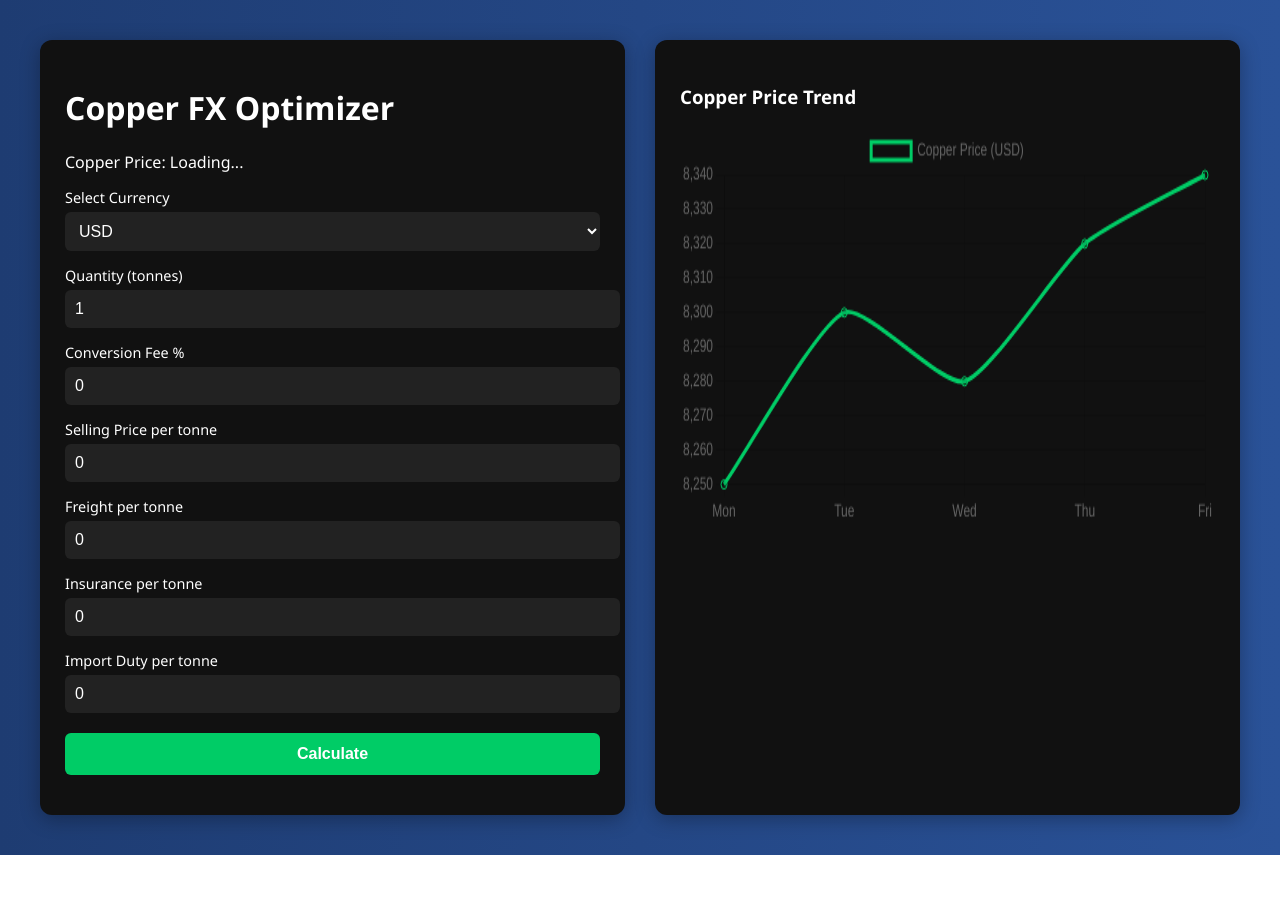
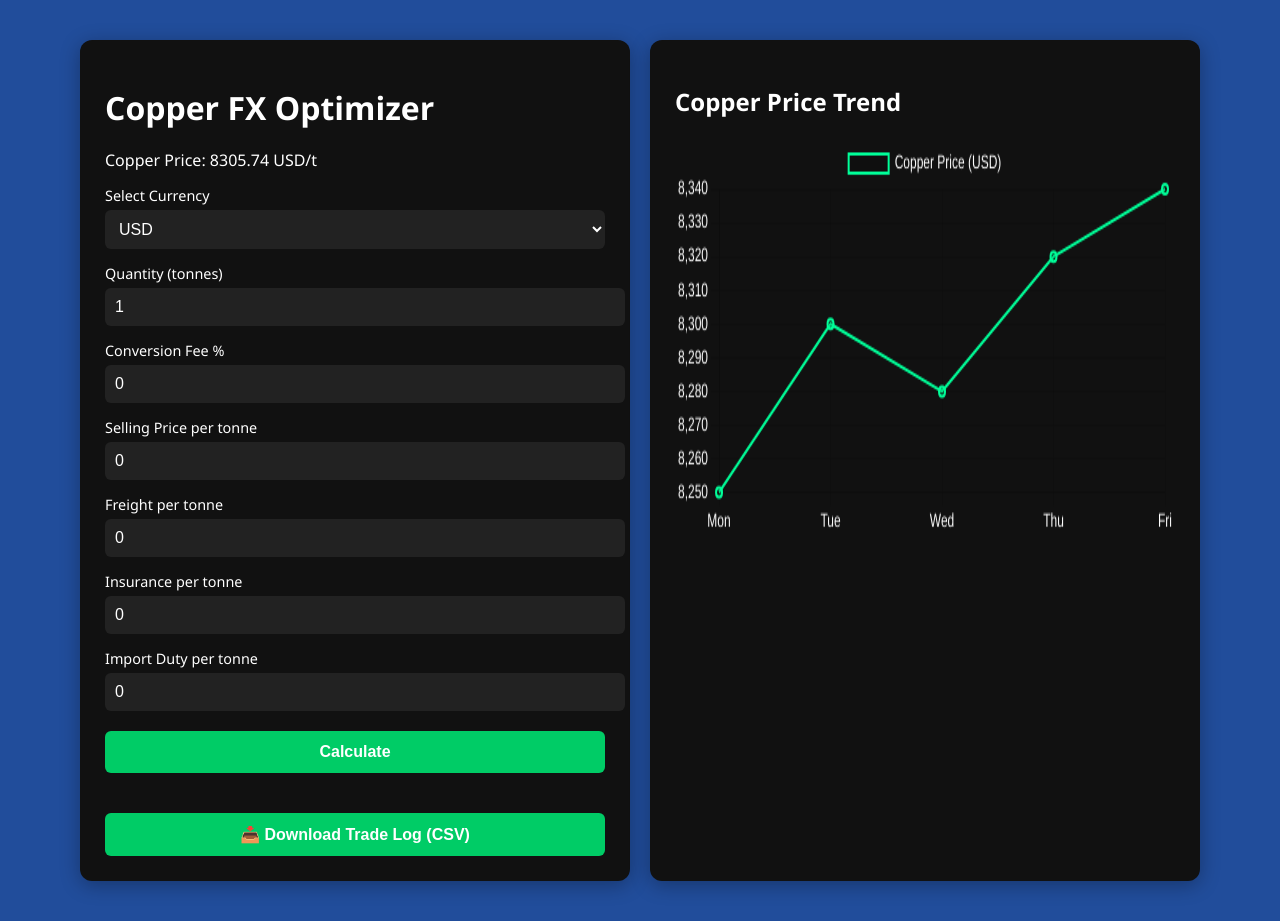
Before and after one commit to rusj05/CopperDesk, a plain HTML site: page index.html in a window 1280 px wide. Both pictures are taken after a click on the button "Calculate". Before the commit the page ends 855 px from the top, so only its background shows below. Drawn offline with nearby package versions, Linux system fonts and the light colour scheme; no server answers.

Commit message:
Update index.html

```diff
--- a/index.html
+++ b/index.html
@@ -1,54 +1,48 @@
 <!DOCTYPE html>
 <html lang="en">
 <head>
-  <meta charset="UTF-8">
-  <meta name="viewport" content="width=device-width, initial-scale=1.0">
+  <meta charset="UTF-8" />
+  <meta name="viewport" content="width=device-width, initial-scale=1.0" />
   <title>Copper FX Optimizer</title>
   <style>
     body {
-      background: linear-gradient(to right, #1e3c72, #2a5298);
+      margin: 0;
       font-family: 'Segoe UI', sans-serif;
-      color: white;
+      background: #214d9b;
+      color: #fff;
       padding: 40px;
-      margin: 0;
       display: flex;
+      flex-direction: row;
+      gap: 20px;
       justify-content: center;
+      flex-wrap: wrap;
     }
-
-    .main-wrapper {
-      display: flex;
-      flex-wrap: wrap;
-      gap: 30px;
-      max-width: 1200px;
-      width: 100%;
-    }
-
-    .panel, .chart-wrapper {
+    .panel, .chart-container {
       background: #111;
       padding: 25px;
       border-radius: 12px;
       box-shadow: 0 4px 20px rgba(0,0,0,0.3);
-      flex: 1 1 400px;
+      max-width: 500px;
+      width: 100%;
     }
-
+    h1, h2 {
+      margin-bottom: 20px;
+    }
     label {
+      display: block;
+      margin-top: 15px;
       font-size: 0.9rem;
-      margin-top: 15px;
-      display: block;
     }
-
     select, input {
       width: 100%;
       padding: 10px;
       border-radius: 6px;
       margin-top: 5px;
       border: none;
-      outline: none;
       background-color: #222;
       color: white;
       font-size: 1rem;
     }
-
     button {
       width: 100%;
       padding: 12px;
@@ -58,76 +52,72 @@
       border-radius: 6px;
       font-weight: bold;
       font-size: 1rem;
+      cursor: pointer;
       color: white;
-      cursor: pointer;
     }
-
     button:hover {
       background-color: #00b359;
     }
-
-    .output {
-      margin-top: 15px;
-      text-align: center;
+    .result {
+      margin-top: 20px;
       font-size: 1rem;
+      line-height: 1.6;
     }
-
-    #copperChart {
-      width: 100%;
+    canvas {
+      width: 100% !important;
       height: 400px !important;
     }
   </style>
 </head>
 <body>
-  <div class="main-wrapper">
   <div class="panel">
     <h1>Copper FX Optimizer</h1>
-      <div id="livePrice">Copper Price: Loading...</div>
+    <div id="livePrice">Copper Price: 8305.74 USD/t</div>
 
-      <label for="currency">Select Currency</label>
+    <label>Select Currency</label>
     <select id="currency"></select>
 
-      <label for="quantity">Quantity (tonnes)</label>
+    <label>Quantity (tonnes)</label>
     <input type="number" id="quantity" value="1" min="0" />
 
-      <label for="fee">Conversion Fee %</label>
+    <label>Conversion Fee %</label>
     <input type="number" id="fee" value="0" min="0" step="0.01" />
 
-      <label for="sellPrice">Selling Price per tonne</label>
+    <label>Selling Price per tonne</label>
     <input type="number" id="sellPrice" value="0" min="0" />
 
-      <label for="freight">Freight per tonne</label>
+    <label>Freight per tonne</label>
     <input type="number" id="freight" value="0" min="0" />
 
-      <label for="insurance">Insurance per tonne</label>
+    <label>Insurance per tonne</label>
     <input type="number" id="insurance" value="0" min="0" />
 
-      <label for="duty">Import Duty per tonne</label>
+    <label>Import Duty per tonne</label>
     <input type="number" id="duty" value="0" min="0" />
 
     <button id="calcBtn">Calculate</button>
-      <div class="output" id="results"></div>
+    <div class="result" id="results"></div>
+    <button id="exportBtn">📥 Download Trade Log (CSV)</button>
   </div>
 
-    <div class="chart-wrapper">
-      <h3>Copper Price Trend</h3>
+  <div class="chart-container">
+    <h2>Copper Price Trend</h2>
     <canvas id="copperChart"></canvas>
-    </div>
   </div>
 
   <script src="https://cdn.jsdelivr.net/npm/chart.js"></script>
   <script>
-    const COPPER_USD = 8300;
+    const COPPER_USD = 8305.74;
     const currencies = ["USD", "CAD", "DKK", "EUR", "GBP", "JPY", "NOK", "SEK"];
-    const currencySelect = document.getElementById('currency');
+    const currencySelect = document.getElementById("currency");
 
     currencies.forEach(c => {
-      const opt = document.createElement('option');
+      const opt = document.createElement("option");
       opt.value = c;
       opt.textContent = c;
       currencySelect.appendChild(opt);
     });
-    currencySelect.value = 'USD';
+    currencySelect.value = "USD";
 
     async function getRate(from, to) {
       if (from === to) return 1;
@@ -137,12 +127,12 @@
     }
 
     async function bestFx(to, fee) {
-      const direct = await getRate('USD', to) * (1 - fee);
+      const direct = await getRate("USD", to) * (1 - fee);
       let best = direct;
       let route = `USD → ${to}`;
       for (const mid of currencies) {
-        if (mid === 'USD' || mid === to) continue;
-        const r1 = await getRate('USD', mid);
+        if (mid === "USD" || mid === to) continue;
+        const r1 = await getRate("USD", mid);
         const r2 = await getRate(mid, to);
         const final = r1 * (1 - fee) * r2 * (1 - fee);
         if (final > best) {
@@ -153,14 +143,16 @@
       return { rate: best, route };
     }
 
+    const tradeLog = [];
+
     async function calculate() {
       const to = currencySelect.value;
-      const qty = parseFloat(document.getElementById('quantity').value) || 0;
-      const fee = parseFloat(document.getElementById('fee').value) / 100 || 0;
-      const sell = parseFloat(document.getElementById('sellPrice').value) || 0;
-      const freight = parseFloat(document.getElementById('freight').value) || 0;
-      const insurance = parseFloat(document.getElementById('insurance').value) || 0;
-      const duty = parseFloat(document.getElementById('duty').value) || 0;
+      const qty = parseFloat(document.getElementById("quantity").value) || 0;
+      const fee = parseFloat(document.getElementById("fee").value) / 100 || 0;
+      const sell = parseFloat(document.getElementById("sellPrice").value) || 0;
+      const freight = parseFloat(document.getElementById("freight").value) || 0;
+      const insurance = parseFloat(document.getElementById("insurance").value) || 0;
+      const duty = parseFloat(document.getElementById("duty").value) || 0;
 
       const { rate, route } = await bestFx(to, fee);
       const copperPrice = COPPER_USD * rate;
@@ -170,41 +162,73 @@
       const profit = revenue - totalCost;
       const margin = totalCost ? (profit / totalCost) * 100 : 0;
 
-      document.getElementById('livePrice').textContent = `Copper Price: ${copperPrice.toFixed(2)} ${to}/t`;
-      document.getElementById('results').innerHTML =
+      document.getElementById("livePrice").textContent = `Copper Price: ${copperPrice.toFixed(2)} ${to}/t`;
+      document.getElementById("results").innerHTML =
         `Total Purchase Cost: ${totalCost.toFixed(2)} ${to}<br>` +
         `Potential Profit: ${profit.toFixed(2)} ${to}<br>` +
         `Margin: ${margin.toFixed(2)} %<br>` +
         `Best FX Route: ${route}`;
+
+      tradeLog.push({
+        Date: new Date().toISOString().split("T")[0],
+        Currency: to,
+        Quantity: qty,
+        CopperUSD: COPPER_USD,
+        ConvertedPrice: copperPrice,
+        TotalCost: totalCost,
+        SellPrice: sell,
+        Profit: profit,
+        Margin: margin.toFixed(2),
+        FXRoute: route
+      });
     }
 
-    document.getElementById('calcBtn').addEventListener('click', calculate);
-    currencySelect.addEventListener('change', calculate);
+    document.getElementById("calcBtn").addEventListener("click", calculate);
 
-    // Dummy chart for now
-    const ctx = document.getElementById('copperChart').getContext('2d');
+    document.getElementById("exportBtn").addEventListener("click", () => {
+      const csvRows = [];
+      const headers = Object.keys(tradeLog[0]);
+      csvRows.push(headers.join(","));
+
+      for (const row of tradeLog) {
+        const values = headers.map(h => JSON.stringify(row[h] ?? ""));
+        csvRows.push(values.join(","));
+      }
+
+      const csv = csvRows.join("\n");
+      const blob = new Blob([csv], { type: 'text/csv' });
+      const url = window.URL.createObjectURL(blob);
+      const a = document.createElement("a");
+      a.setAttribute("href", url);
+      a.setAttribute("download", "copper_trade_log.csv");
+      a.click();
+    });
+
+    // Chart setup
+    const ctx = document.getElementById("copperChart").getContext("2d");
     new Chart(ctx, {
       type: 'line',
       data: {
-        labels: ["Mon", "Tue", "Wed", "Thu", "Fri"],
+        labels: ['Mon', 'Tue', 'Wed', 'Thu', 'Fri'],
         datasets: [{
           label: 'Copper Price (USD)',
           data: [8250, 8300, 8280, 8320, 8340],
-          borderColor: '#00cc66',
-          tension: 0.2
+          borderColor: '#00ff99',
+          borderWidth: 2,
+          fill: false
         }]
       },
       options: {
         responsive: true,
+        plugins: {
+          legend: { labels: { color: '#fff' } }
+        },
         scales: {
-          y: {
-            beginAtZero: false
-          }
+          x: { ticks: { color: '#fff' } },
+          y: { ticks: { color: '#fff' } }
         }
       }
     });
-
-    calculate();
   </script>
 </body>
 </html>
```
Lines whose indentation alone changed are shown as unchanged.
